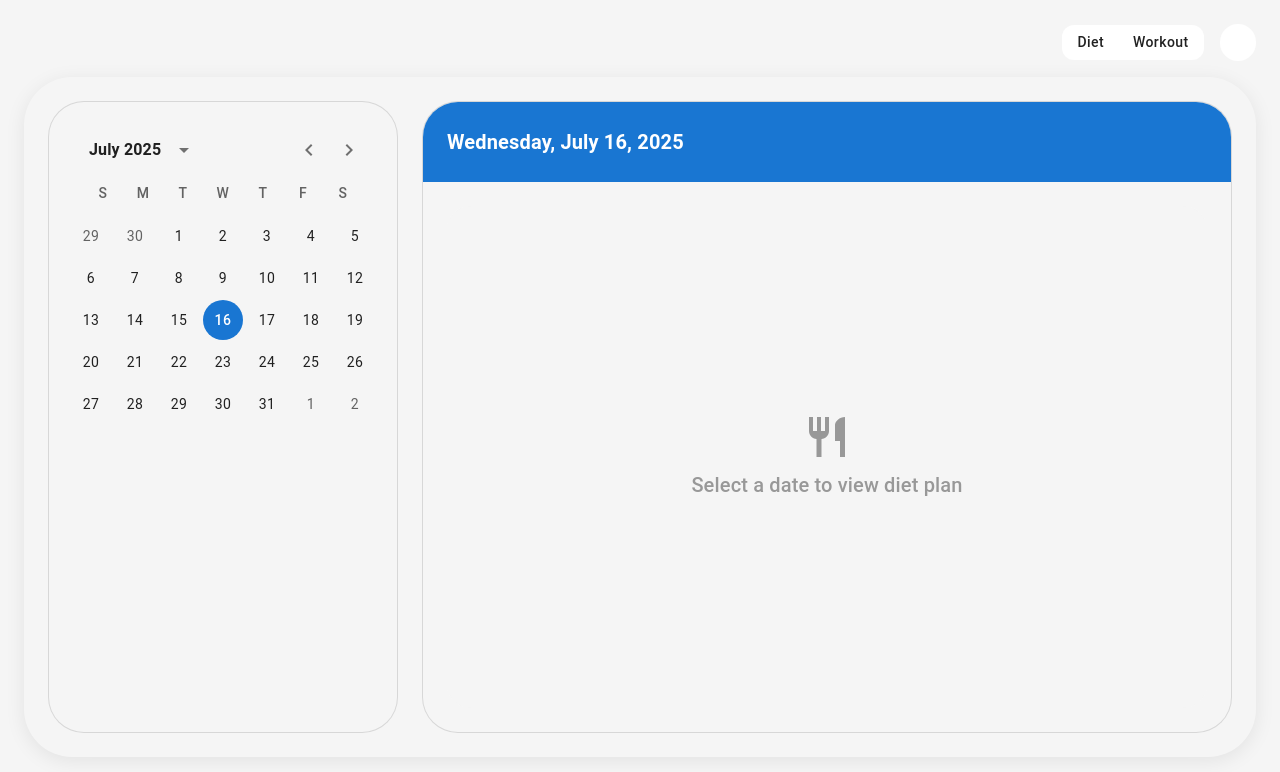
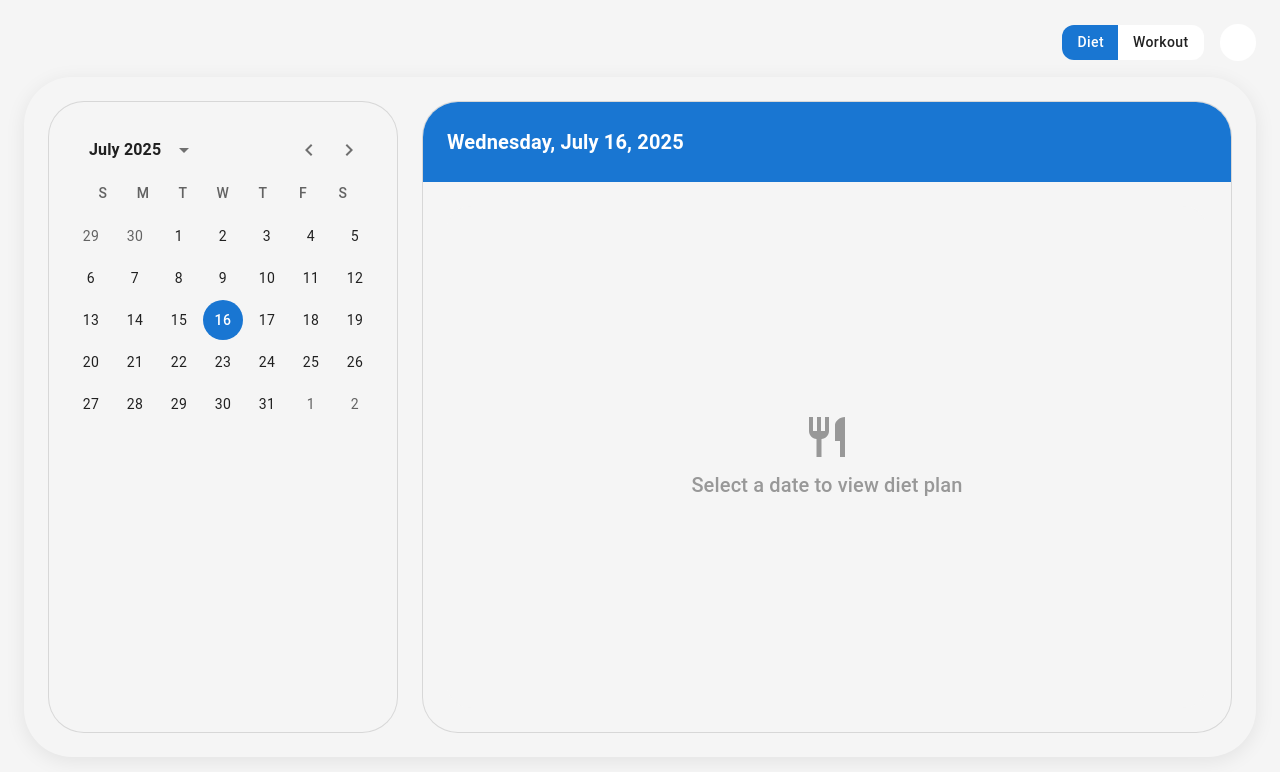
Before and after one commit to nachiketgalande1609/dietplanner, a React (Vite) app: page /diet in a window 1280 px wide. Shown: the top 772 px of the page. Built offline with nearby package versions, Linux system fonts and the light colour scheme; some icons are missing.

Commit message:
Active page

```diff
--- a/src/App.tsx
+++ b/src/App.tsx
@@ -1,5 +1,5 @@
 import React, { useState } from "react";
-import { Routes, Route, useNavigate } from "react-router-dom";
+import { Routes, Route, useNavigate, useLocation } from "react-router-dom";
 import { Box, CssBaseline, ThemeProvider, Button, ButtonGroup, Tooltip, IconButton } from "@mui/material";
 import { Diet } from "./components/Pages/Diet";
 import { Workout } from "./components/Pages/Workout";
@@ -11,6 +11,15 @@ import DarkModeIcon from "@mui/icons-material/DarkMode";
 export const App: React.FC = () => {
     const [darkMode, setDarkMode] = useState(false);
     const navigate = useNavigate();
+    const location = useLocation(); // Get the current path
+
+    const getButtonStyles = (path: string) => ({
+        backgroundColor: location.pathname === path ? "primary.main" : "background.paper",
+        color: location.pathname === path ? "primary.contrastText" : "text.primary",
+        "&:hover": {
+            backgroundColor: location.pathname === path ? "primary.dark" : "action.hover",
+        },
+    });
 
     return (
         <ThemeProvider theme={theme(darkMode ? "dark" : "light")}>
@@ -33,48 +42,25 @@ export const App: React.FC = () => {
                             display: "flex",
                             alignItems: "center",
                             justifyContent: {
-                                xs: "space-between", // on small screens (mobile)
-                                sm: "right", // on small+ screens and up
+                                xs: "space-between",
+                                sm: "right",
                             },
                             gap: 2,
                             mb: 2,
-                            flexWrap: "wrap", // Optional: ensures no overflow on very narrow screens
+                            flexWrap: "wrap",
                         }}
                     >
                         <ButtonGroup
                             sx={{
                                 "& .MuiButtonGroup-grouped": {
                                     border: "none",
-                                    backgroundColor: "background.paper",
-                                    color: "text.primary",
-                                    "&:hover": {
-                                        backgroundColor: "action.hover",
-                                    },
                                 },
                             }}
                         >
-                            <Button
-                                onClick={() => navigate("/diet")}
-                                sx={{
-                                    backgroundColor: "background.paper",
-                                    color: "text.primary",
-                                    "&:hover": {
-                                        backgroundColor: "action.hover",
-                                    },
-                                }}
-                            >
+                            <Button onClick={() => navigate("/diet")} sx={getButtonStyles("/diet")}>
                                 Diet
                             </Button>
-                            <Button
-                                onClick={() => navigate("/workout")}
-                                sx={{
-                                    backgroundColor: "background.paper",
-                                    color: "text.primary",
-                                    "&:hover": {
-                                        backgroundColor: "action.hover",
-                                    },
-                                }}
-                            >
+                            <Button onClick={() => navigate("/workout")} sx={getButtonStyles("/workout")}>
                                 Workout
                             </Button>
                         </ButtonGroup>
```
